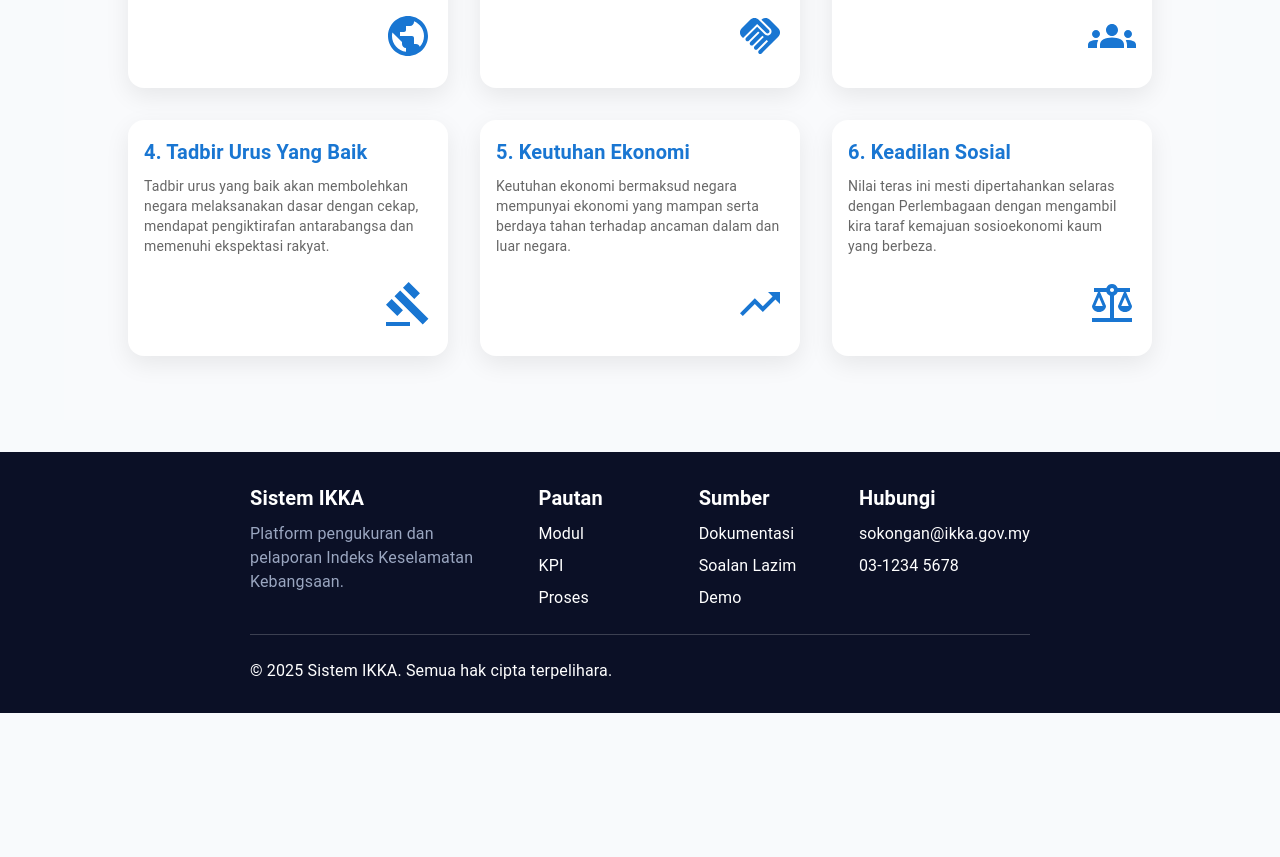
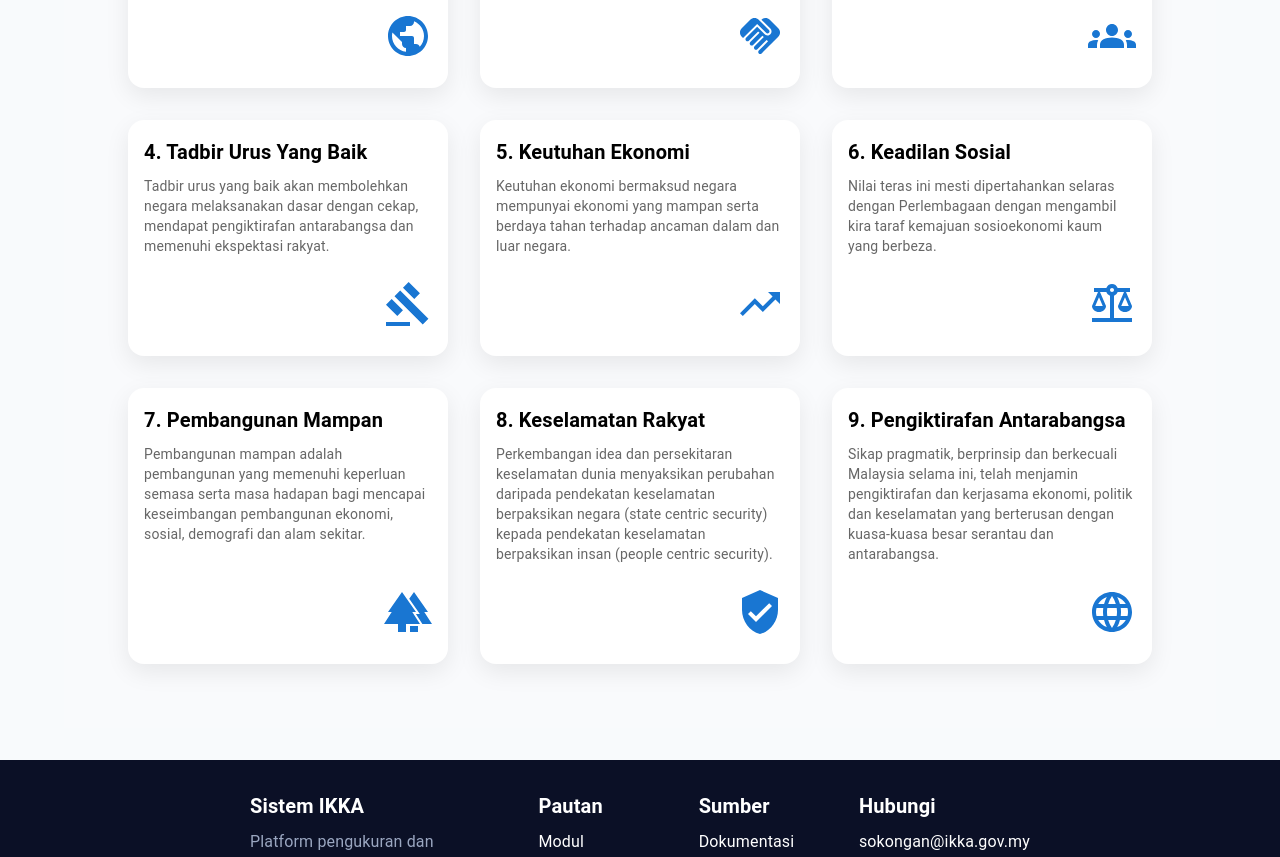
Before and after one commit to vaermina00/ikka-fe-landing, a React (Vite) app: page / in a window 1280 px wide. Shown: the part 560-1417 px from the top of the page. Before the commit the page ends 1273 px from the top, so only its background shows below. Built offline with nearby package versions, Linux system fonts and the light colour scheme.

Commit message:
mock refactor utama page and components

```diff
--- a/src/App.jsx
+++ b/src/App.jsx
@@ -2,7 +2,7 @@
 import React from "react";
 import { BrowserRouter as Router, Routes, Route } from "react-router-dom";
 import Layout from "./components/Layout";
-import Utama from "./pages/Utama";
+import Utama from "./pages/Utama/Utama";
 import TerasKDN from "./pages/TerasKDN";
 import TentangKajian from "./pages/TentangKajian";
 import AktivitiKajian from "./pages/AktivitiKajian";
--- /dev/null
+++ b/src/pages/Utama/Utama.jsx
@@ -0,0 +1,20 @@
+import React from "react";
+import { Box, Grid, Typography, Card, CardContent } from "@mui/material";
+import { motion } from "framer-motion";
+import PublicIcon from "@mui/icons-material/Public";
+import HandshakeIcon from "@mui/icons-material/Handshake";
+import GroupsIcon from "@mui/icons-material/Groups";
+import GavelIcon from "@mui/icons-material/Gavel";
+import TrendingUpIcon from "@mui/icons-material/TrendingUp";
+import BalanceIcon from "@mui/icons-material/Balance";
+import ForestIcon from "@mui/icons-material/Forest";
+import VerifiedUserIcon from "@mui/icons-material/VerifiedUser";
+import LanguageIcon from "@mui/icons-material/Language";
+
+import UtamaCard from "./UtamaCard";
+
+export default function Utama() {
+  return (
+    <UtamaCard />
+  );
+}
--- a/src/pages/Utama.jsx
+++ b/src/pages/Utama/UtamaCard.jsx
@@ -1,4 +1,3 @@
-// src/pages/Utama.js
 import React from "react";
 import { Box, Grid, Typography, Card, CardContent } from "@mui/material";
 import { motion } from "framer-motion";
@@ -8,6 +7,9 @@ import GroupsIcon from "@mui/icons-material/Groups";
 import GavelIcon from "@mui/icons-material/Gavel";
 import TrendingUpIcon from "@mui/icons-material/TrendingUp";
 import BalanceIcon from "@mui/icons-material/Balance";
+import ForestIcon from "@mui/icons-material/Forest";
+import VerifiedUserIcon from "@mui/icons-material/VerifiedUser";
+import LanguageIcon from "@mui/icons-material/Language";
 
 const items = [
   {
@@ -51,6 +53,24 @@ const items = [
     description:
       "Nilai teras ini mesti dipertahankan selaras dengan Perlembagaan dengan mengambil kira taraf kemajuan sosioekonomi kaum yang berbeza.",
     icon: <BalanceIcon sx={{ fontSize: 48, color: "primary.main" }} />,
+  },
+  {
+    number: "7",
+    title: "Pembangunan Mampan",
+    description: "Pembangunan mampan adalah pembangunan yang memenuhi keperluan semasa serta masa hadapan bagi mencapai keseimbangan pembangunan ekonomi, sosial, demografi dan alam sekitar.",
+    icon: <ForestIcon sx={{ fontSize: 48, color: "primary.main" }} />,
+  },
+  {
+    number: "8",
+    title: "Keselamatan Rakyat",
+    description: "Perkembangan idea dan persekitaran keselamatan dunia menyaksikan perubahan daripada pendekatan keselamatan berpaksikan negara (state centric security) kepada pendekatan keselamatan berpaksikan insan (people centric security).",
+    icon: <VerifiedUserIcon sx={{ fontSize: 48, color: "primary.main" }} />,
+  },
+  {
+    number: "9",
+    title: "Pengiktirafan Antarabangsa",
+    description: "Sikap pragmatik, berprinsip dan berkecuali Malaysia selama ini, telah menjamin pengiktirafan dan kerjasama ekonomi, politik dan keselamatan yang berterusan dengan kuasa-kuasa besar serantau dan antarabangsa.",
+    icon: <LanguageIcon sx={{ fontSize: 48, color: "primary.main" }} />,
   },
 ];
 
@@ -104,7 +124,7 @@ export default function Utama() {
                 >
                   <Typography
                     variant="h6"
-                    sx={{ fontWeight: "bold", mb: 1, color: "primary.main" }}
+                    sx={{ fontWeight: "bold", mb: 1, color: "black" }}
                   >
                     {item.number}. {item.title}
                   </Typography>
```
